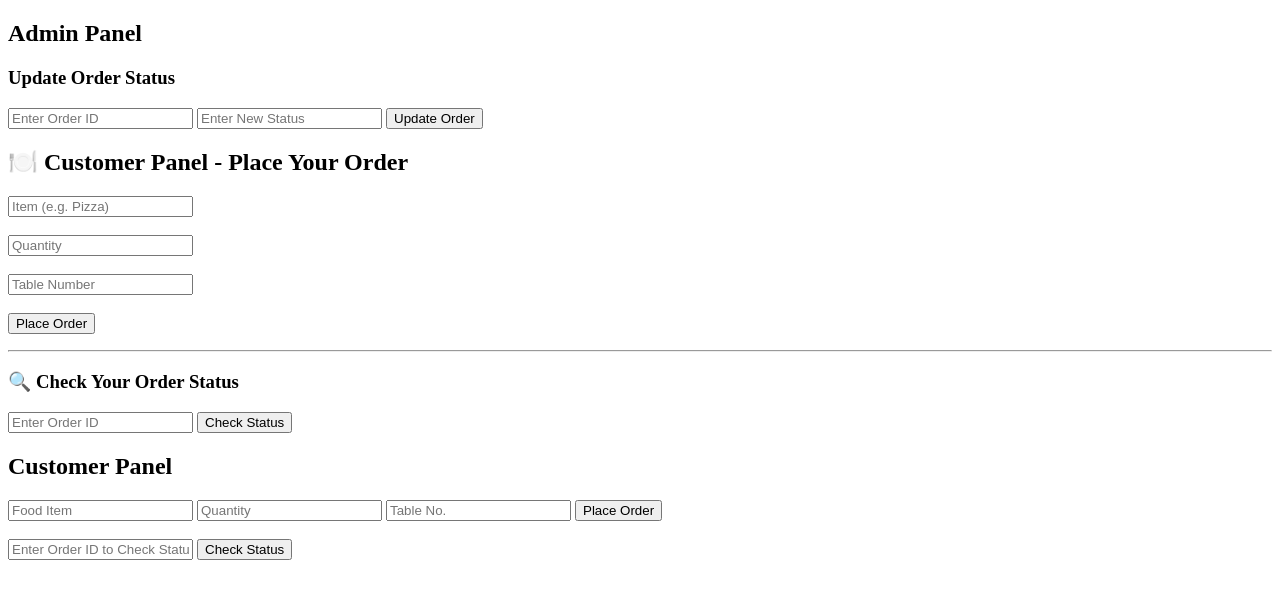
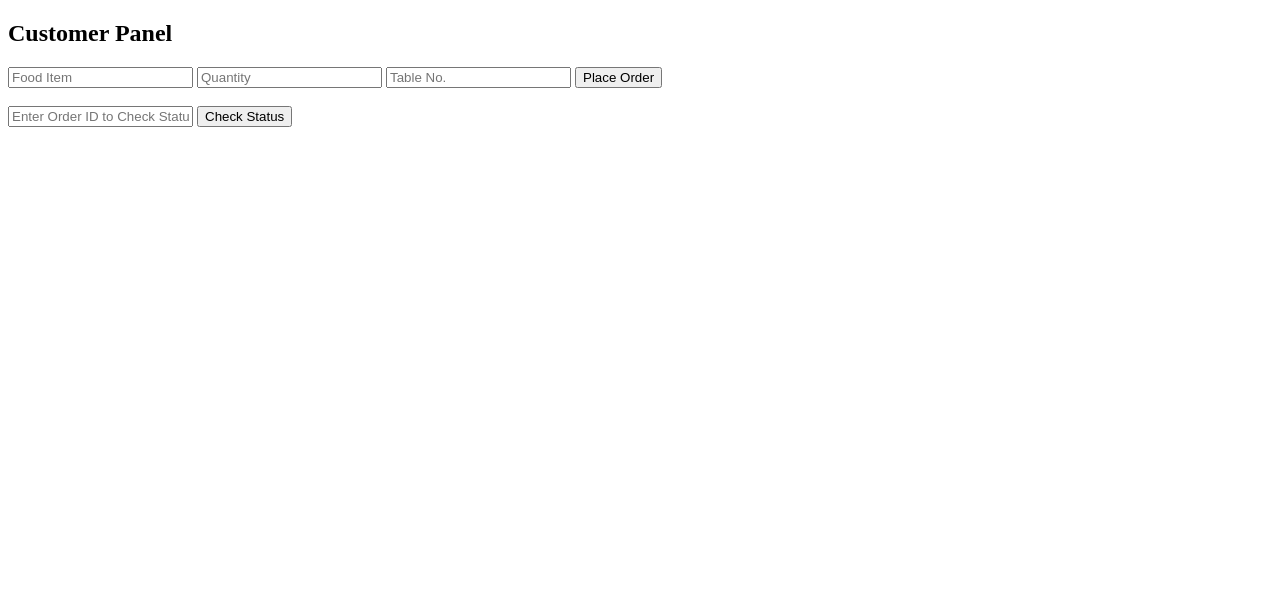
Before and after one commit to Bhaskar-4444/BhojanValley, a plain HTML site: page customer.html in a window 1280 px wide. Drawn offline with Linux system fonts and the light colour scheme.

Commit message:
Update customer.html

```diff
--- a/customer.html
+++ b/customer.html
@@ -1,119 +1,30 @@
 <!DOCTYPE html>
 <html lang="en">
 <head>
-<body>
-  <h2>Admin Panel</h2>
+  <meta charset="UTF-8">
+  <title>Customer Panel</title>
 
-  <div id="ordersContainer"></div>
-
-  <h3>Update Order Status</h3>
-  <input type="text" id="orderId" placeholder="Enter Order ID" />
-  <input type="text" id="orderStatus" placeholder="Enter New Status" />
-  <button onclick="updateOrder()">Update Order</button>
+  <!-- Firebase SDKs -->
+  <script src="https://www.gstatic.com/firebasejs/10.12.0/firebase-app.js"></script>
+  <script src="https://www.gstatic.com/firebasejs/10.12.0/firebase-database.js"></script>
 
   <script>
-    function updateOrder() {
-      const orderId = document.getElementById('orderId').value;
-      const status = document.getElementById('orderStatus').value;
+    const firebaseConfig = {
+      apiKey: "AIzaSyBOTc7OvOA6LUmnHzskMVeOJWhOMk_iY3Y",
+      authDomain: "bhojan-valley.firebaseapp.com",
+      databaseURL: "https://bhojan-valley-default-rtdb.firebaseio.com",
+      projectId: "bhojan-valley",
+      storageBucket: "bhojan-valley.firebasestorage.app",
+      messagingSenderId: "1036589667387",
+      appId: "1:1036589667387:web:9caeb9f9d629d89ca0f81e",
+      measurementId: "G-SWYLKYY511"
+    };
 
-      firebase.database().ref('orders/' + orderId).update({
-        status: status
-      }).then(() => {
-        alert("Order updated successfully!");
-      }).catch((error) => {
-        alert("Error: " + error);
-      });
-    }
+    firebase.initializeApp(firebaseConfig);
+    const db = firebase.database();
+  </script>
+</head>
 
-    firebase.database().ref('orders').on('value', (snapshot) => {
-      const data = snapshot.val();
-      const container = document.getElementById('ordersContainer');
-      container.innerHTML = '';
-
-      for (let id in data) {
-        const order = data[id];
-        container.innerHTML += `
-          <div style="margin-bottom:10px; border:1px solid gray; padding:10px;">
-            <b>Order ID:</b> ${id} <br>
-            <b>Item:</b> ${order.item || "-"} <br>
-            <b>Qty:</b> ${order.qty || "-"} <br>
-            <b>Table:</b> ${order.table || "-"} <br>
-            <b>Time:</b> ${order.time || "-"} <br>
-            <b>Status:</b> ${order.status || "-"} <br>
-          </div>
-        `;
-      }
-    });
-  </script>
-</body>
-
-</head>
-<body>
-  <h2>🍽️ Customer Panel - Place Your Order</h2>
-
-  <input type="text" id="item" placeholder="Item (e.g. Pizza)" /><br><br>
-  <input type="number" id="qty" placeholder="Quantity" /><br><br>
-  <input type="text" id="table" placeholder="Table Number" /><br><br>
-  <button onclick="placeOrder()">Place Order</button>
-
-  <p id="orderResult"></p>
-  <hr>
-
-  <h3>🔍 Check Your Order Status</h3>
-  <input type="text" id="trackOrderId" placeholder="Enter Order ID" />
-  <button onclick="checkStatus()">Check Status</button>
-
-  <p id="statusResult"></p>
-
-  <script>
-    function placeOrder() {
-      const item = document.getElementById('item').value;
-      const qty = document.getElementById('qty').value;
-      const table = document.getElementById('table').value;
-      const time = new Date().toLocaleTimeString();
-
-      if (item === "" || qty === "" || table === "") {
-        alert("Please fill all fields!");
-        return;
-      }
-
-      const newOrderRef = db.ref('orders').push();
-      const orderId = newOrderRef.key;
-
-      newOrderRef.set({
-        item: item,
-        qty: qty,
-        table: table,
-        time: time,
-        status: "Pending"
-      }).then(() => {
-        document.getElementById('orderResult').innerText =
-          `✅ Order placed successfully!\n🆔 Your Order ID: ${orderId}`;
-        document.getElementById('item').value = "";
-        document.getElementById('qty').value = "";
-        document.getElementById('table').value = "";
-      }).catch((error) => {
-        document.getElementById('orderResult').innerText = "❌ Error: " + error;
-      });
-    }
-
-    function checkStatus() {
-      const orderId = document.getElementById('trackOrderId').value;
-      const statusRef = db.ref('orders/' + orderId);
-
-      statusRef.get().then((snapshot) => {
-        if (snapshot.exists()) {
-          const order = snapshot.val();
-          document.getElementById('statusResult').innerText =
-            `🍽️ Item: ${order.item}\n📦 Quantity: ${order.qty}\n📍 Table: ${order.table}\n⏰ Time: ${order.time}\n🚚 Status: ${order.status}`;
-        } else {
-          document.getElementById('statusResult').innerText = "❌ No such order found.";
-        }
-      }).catch((error) => {
-        document.getElementById('statusResult').innerText = "⚠️ Error: " + error;
-      });
-    }
-  </script>
 <body>
   <h2>Customer Panel</h2>
 
@@ -166,5 +77,4 @@
     }
   </script>
 </body>
-
 </html>
```
